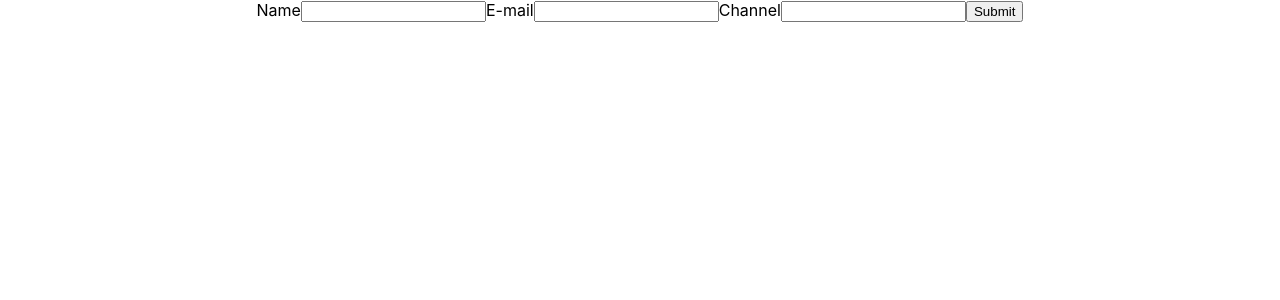
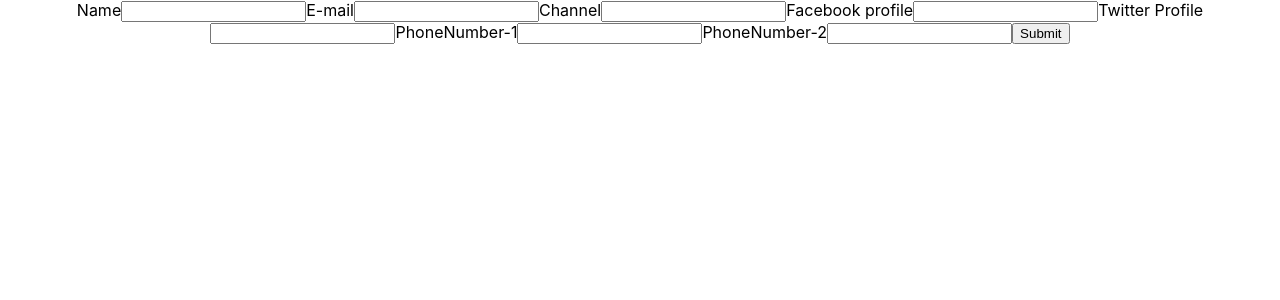
Before and after one commit to chillaxabhinav/React-Formik, a React (Create React App) app: page / in a window 1280 px wide. Shown: the top 300 px of the page. Built offline with nearby package versions, Linux system fonts and the light colour scheme.

Commit message:
Storing form data as Nested object and arrays

```diff
--- a/src/Components/YoutubeForm.js
+++ b/src/Components/YoutubeForm.js
@@ -13,7 +13,12 @@ const validationSchema = Yup.object({
 const initialValues = {
     name : '',
     email : '',
-    channel : ''
+    channel : '',
+    social : {
+      facebook : '',
+      twitter : ''
+    },
+    phoneNumber : ['','']
 };
 
 const onSubmit = (values) => {
@@ -55,6 +60,18 @@ const YoutubeForm = () =>{
           />
           <ErrorMessage name="channel" />
 
+          <label>Facebook profile</label>
+          <Field type="text" name="social.facebook"/>
+
+          <label>Twitter Profile</label>
+          <Field type="text" name="social.twitter"/>
+
+          <label>PhoneNumber-1</label>
+          <Field type="text" name="phoneNumber[0]"/>
+
+          <label>PhoneNumber-2</label>
+          <Field type="text" name="phoneNumber[1]"/>
+
           <button type="submit">Submit</button>
         </Form>
       </Formik>
```
